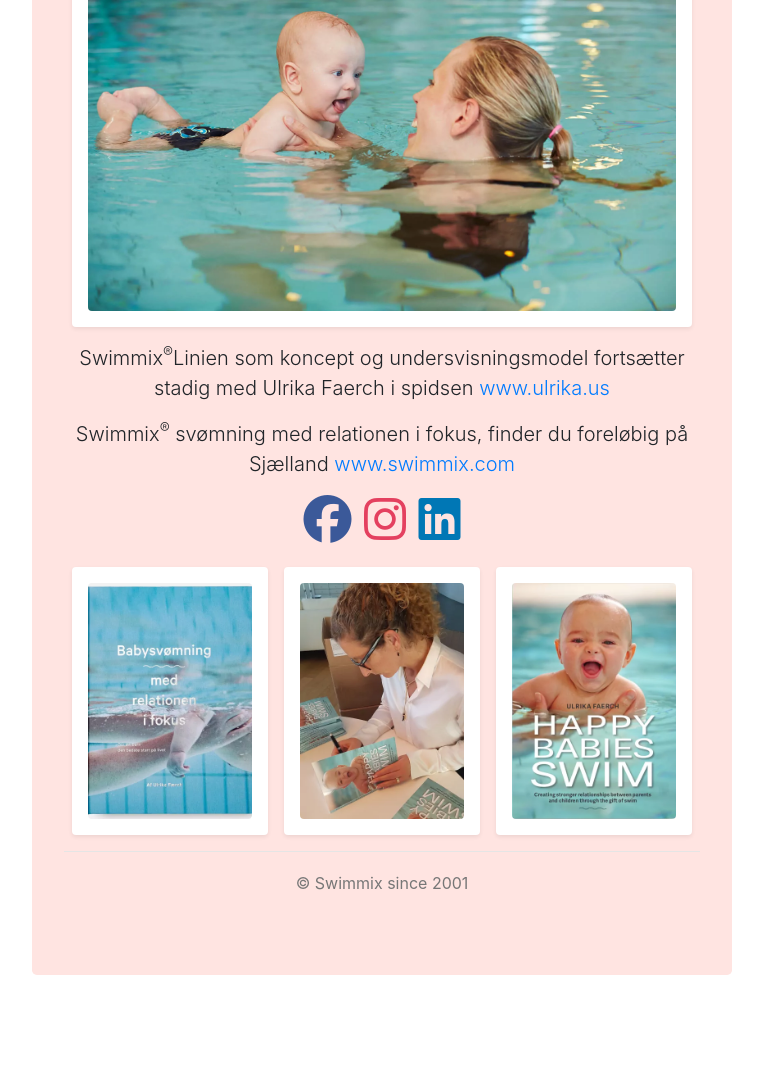
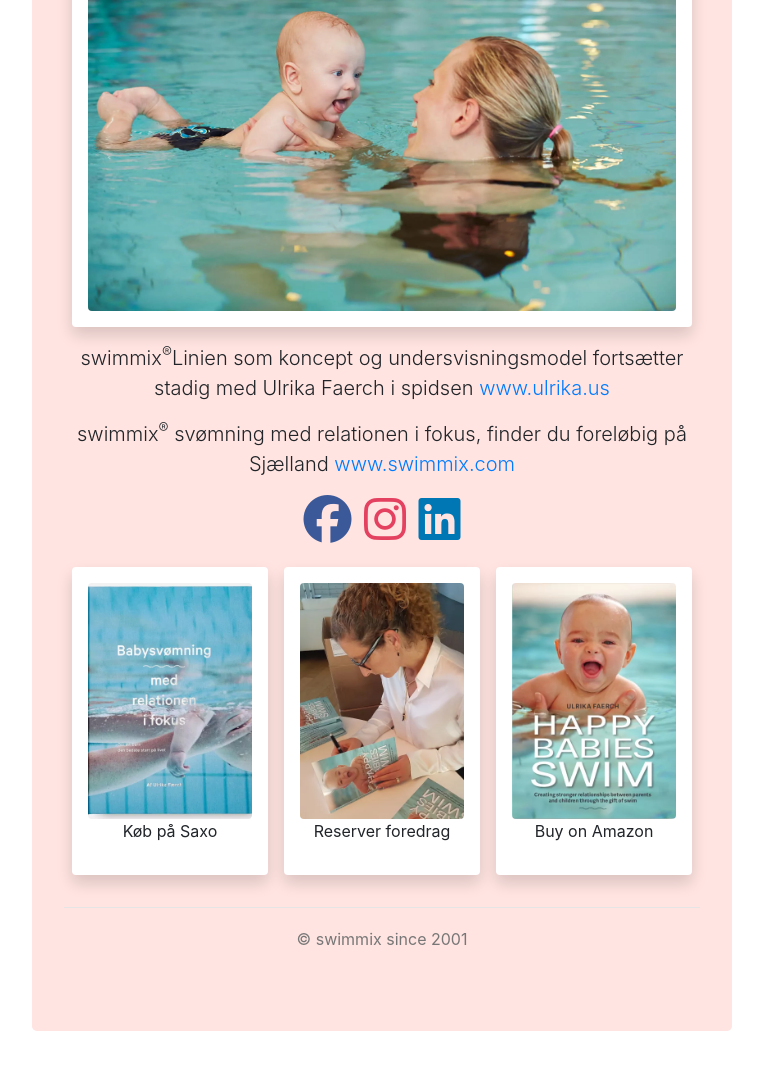
Before and after one commit to jnfaerch/swimmixdk, a plain HTML site: page index.html in a window 1280 px wide. Shown: the part 370-1440 px from the top of the page, without its empty margins (258-1021 px from the left). Before the commit the page ends 1397 px from the top, so only its background shows below. Drawn offline with nearby package versions, Linux system fonts and the light colour scheme.

Commit message:
added box shadow and layout details

```diff
--- a/index.html
+++ b/index.html
@@ -7,7 +7,7 @@
     <meta name="description" content="Swimmix">
     <meta name="author" content="Ulrika Faerch" >
     <link href="favicon.ico" rel="shortcut icon" type="image/vnd.microsoft.icon" />
-    <title>Swimmix</title>
+    <title>swimmix</title>
 
     <!-- Bootstrap -->
     <!-- Compiled and minified CSS -->
@@ -24,23 +24,24 @@
             <img id="logo" src="SwimmixLogo.webp" class="img-fluid" alt="Swimmix">
 
             <div class="d-flex p-2 flex-column flex-xs-column flex-sm-row">
-                <div class="shadow-sm p-3 mb-2 bg-white rounded">
+                <div class="shadow p-3 mb-2 bg-white rounded">
                     <h4>Se hvor du kan svømme med dit barn
                         <a href="https://swimmix.com" alt="Gå til svømning" rel="noopener">
                             <i class="fas fa-swimmer"></i>
                         </a>
                     </h4>
                     <a href="https://swimmix.com" alt="Gå til svømning" rel="noopener">
-                        <img src="swimmixHero.webp" class="img-fluid rounded" alt="Dansk svømning med Swimmix">
+                        <img src="swimmixHero.webp" class="img-fluid rounded" alt="Dansk svømning med Swimmix"
+                            title="Gå til svømning med Swimmix">
                     </a>
                 </div>
             </div>
 
-            <p class="lead">Swimmix<sup>&reg;</sup>Linien som koncept og undersvisningsmodel fortsætter stadig med Ulrika Faerch i spidsen
+            <p class="lead">swimmix<sup>&reg;</sup>Linien som koncept og undersvisningsmodel fortsætter stadig med Ulrika Faerch i spidsen
                 <a href="https://ulrika.us/" target="_blank"
                     rel="noopener">www.ulrika.us</a>
             </p>
-            <p class="lead">Swimmix<sup>&reg;</sup> svømning med relationen i fokus, finder du foreløbig på Sjælland
+            <p class="lead">swimmix<sup>&reg;</sup> svømning med relationen i fokus, finder du foreløbig på Sjælland
                 <a href="https://swimmix.com" rel="noopener">www.swimmix.com</a>
             </p>
             <p>
@@ -51,25 +52,35 @@
                 rel="noopener"><i class="fab fa-linkedin fa-3x" style="color: #0077B5"></i></a>
             </p>
 
-            <div class="d-flex p-2 flex-column flex-xs-column flex-sm-row">
-                <div class="shadow-sm p-3 mb-2 bg-white rounded"><a
-                        href="https://www.saxo.com/dk/babysvoemning-med-relationen-i-fokus_ulrika-faerch_indbundet_9789163781421"
-                        target="_blank" alt="Køb på Saxo"
-                        rel="noopener"><img src="book-dk.webp" class="img-fluid rounded" alt="Dansk bog">
+            <div class="d-flex p-2 flex-column flex-xs-column flex-sm-row mb-3">
+                <div class="shadow p-3 mb-2 bg-white rounded">
+                    <a href="https://www.saxo.com/dk/babysvoemning-med-relationen-i-fokus_ulrika-faerch_indbundet_9789163781421"
+                    target="_blank" alt="Køb på Saxo" title="Køb på Saxo"
+                    rel="noopener"><img src="book-dk.webp" class="img-fluid rounded" alt="Dansk bog">
+                    </a>
+                    <p>Køb på Saxo</p>
                 </div>
-                <div class="p-2"></a></div>
-                <div class="shadow-sm p-3 mb-2 bg-white rounded"><a href="https://ulrika.us/" target="_blank"
-                        alt="Ulrika" rel="noopener"><img src="ulrika.webp" class="img-fluid rounded" alt="Ulrika"></a></div>
                 <div class="p-2"></div>
-                <div class="shadow-sm p-3 mb-2 bg-white rounded"><a
-                        href="https://www.amazon.co.uk/gp/product/9198494813/ref=as_li_tl?ie=UTF8&camp=1634&creative=6738&creativeASIN=9198494813&linkCode=as2&tag=ulrikauk-21&linkId=b5db532b2af9ca678aac89305972fb88"
-                        target="_blank" title="Buy on Amazon.co.uk - Full color version"
-                        rel="noopener"><img src="book-uk.webp"
-                            class="img-fluid rounded" alt="English book full color version"></a></div>
+                <div class="shadow p-3 mb-2 bg-white rounded">
+                    <a href="https://ulrika.us/" target="_blank"
+                    alt="Ulrika" title="Ulrika" rel="noopener"><img src="ulrika.webp" class="img-fluid rounded"
+                    alt="Ulrika">
+                    </a>
+                    <p>Reserver foredrag</p>
+                </div>
+                <div class="p-2"></div>
+                <div class="shadow p-3 mb-2 bg-white rounded">
+                    <a href="https://www.amazon.co.uk/gp/product/9198494813/ref=as_li_tl?ie=UTF8&camp=1634&creative=6738&creativeASIN=9198494813&linkCode=as2&tag=ulrikauk-21&linkId=b5db532b2af9ca678aac89305972fb88"
+                    target="_blank" title="Buy on Amazon.co.uk - Full color version"
+                    rel="noopener"><img src="book-uk.webp"
+                    class="img-fluid rounded" alt="English book full color version">
+                    </a>
+                    <p>Buy on Amazon</p>
+                </div>
             </div>
 
             <footer class="footer">
-                <p>&copy; Swimmix since 2001</p>
+                <p>&copy; swimmix since 2001</p>
             </footer>
 
         </div> <!-- /Jumbotron -->
```
